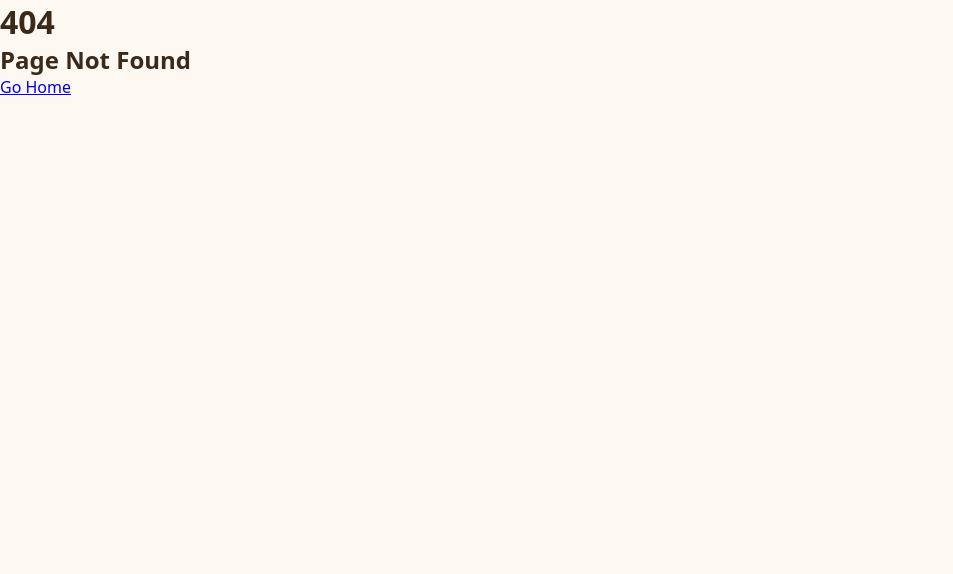
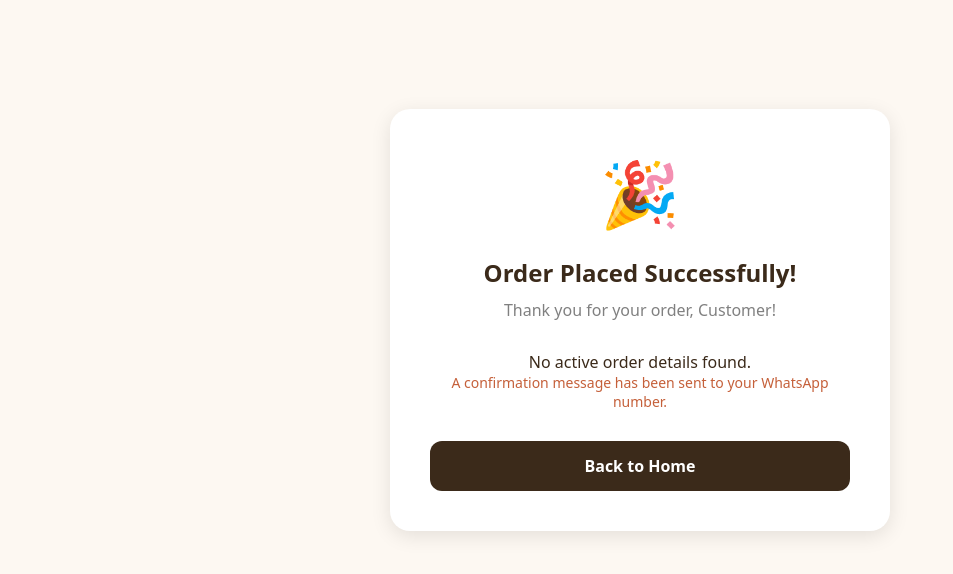
Before and after one commit to nidal-cmp/DRC, a React (Vite) app in the folder frontend/: page /success in a window 1280 px wide. Before the commit this address had no page. Shown: the top 574 px of the page, without its empty margins (0-953 px from the left). Built offline with nearby package versions, Linux system fonts and the light colour scheme.

Commit message:
Fix order API and deployment issues

```diff
--- a/frontend/src/App.jsx
+++ b/frontend/src/App.jsx
@@ -13,6 +13,7 @@ import Profile from "./pages/Profile";
 import Rewards from "./pages/Rewards";
 import Favorites from "./pages/Favorites";
 import OrderHistory from "./pages/OrderHistory";
+import Success from "./pages/Success";
 import NotFound from "./pages/NotFound";
 
 function App() {
@@ -29,6 +30,7 @@ function App() {
         <Route path="/menu" element={<Menu />} />
         <Route path="/cart" element={<Cart />} />
         <Route path="/checkout" element={<Checkout />} />
+        <Route path="/success" element={<Success />} />
         <Route path="/login" element={<Login />} />
         <Route path="/signup" element={<Signup />} />
         <Route path="/profile" element={<Profile />} />
--- a/frontend/src/index.css
+++ b/frontend/src/index.css
@@ -661,3 +661,83 @@ input {
   text-align: center;
   margin-bottom: 40px;
 }
+
+/* =========================
+   SUCCESS / RECEIPT PAGE
+========================= */
+
+.receipt-container {
+  min-height: 80vh;
+  display: flex;
+  justify-content: center;
+  align-items: center;
+  padding: 20px;
+}
+
+.receipt-card {
+  width: 100%;
+  max-width: 500px;
+  background: white;
+  padding: 40px;
+  border-radius: 20px;
+  box-shadow: 0 5px 20px rgba(0,0,0,0.1);
+  text-align: center;
+}
+
+.success-icon {
+  font-size: 64px;
+  margin-bottom: 20px;
+}
+
+.receipt-card h1 {
+  font-size: 24px;
+  color: #3B2A1A;
+  margin-bottom: 10px;
+}
+
+.thank-you {
+  color: gray;
+  margin-bottom: 30px;
+}
+
+.receipt-details {
+  background: #FDF8F2;
+  padding: 20px;
+  border-radius: 12px;
+  margin-bottom: 30px;
+  text-align: left;
+}
+
+.detail-row {
+  display: flex;
+  justify-content: space-between;
+  margin-bottom: 12px;
+  font-size: 16px;
+  color: #3B2A1A;
+}
+
+.detail-row:last-child {
+  margin-bottom: 0;
+}
+
+.whatsapp-note {
+  font-size: 14px;
+  color: #C5603A;
+  margin-bottom: 30px;
+}
+
+.home-btn {
+  width: 100%;
+  padding: 14px;
+  border: none;
+  border-radius: 12px;
+  background: #3B2A1A;
+  color: white;
+  font-size: 16px;
+  font-weight: 600;
+  transition: opacity 0.2s;
+}
+
+.home-btn:hover {
+  opacity: 0.9;
+}
--- a/frontend/src/pages/Menu.jsx
+++ b/frontend/src/pages/Menu.jsx
@@ -3,7 +3,7 @@ import { useState } from "react";
 import menu from "../data/menu.json";
 
 import Navbar from "../components/Navbar";
-import CartSidebar from "../components/CartSideBar";
+import CartSidebar from "../components/CartSidebar";
 import CategorySidebar from "../components/CategorySidebar";
 import SearchBar from "../components/SearchBar";
 import VegToggle from "../components/VegToggle";
--- a/frontend/src/pages/Success.jsx
+++ b/frontend/src/pages/Success.jsx
@@ -1,112 +1,40 @@
-import { useState } from "react";
-import { useCart } from "../context/CartContext";
-import { useNavigate } from "react-router-dom";
+import { useLocation, useNavigate } from "react-router-dom";
 
-export default function Checkout() {
-
-  const { cart } = useCart();
+export default function Success() {
+  const location = useLocation();
   const navigate = useNavigate();
-
-  const [name, setName] = useState("");
-  const [phone, setPhone] = useState("");
-  const [instructions, setInstructions] = useState("");
-
-  const total = cart.reduce(
-    (sum, item) => sum + item.price * item.quantity,
-    0
-  );
-
-  const placeOrder = async () => {
-
-    if (!name || !phone) {
-      alert("Please fill all fields");
-      return;
-    }
-
-    try {
-
-      const res = await fetch(
-        "https://drc.up.railway.app/api/order",
-        {
-          method: "POST",
-
-          headers: {
-            "Content-Type": "application/json",
-          },
-
-          body: JSON.stringify({
-            customer_name: name,
-            phone,
-            items: cart,
-            total_amount: total,
-            payment_status: "pending",
-            order_status: "received",
-            instructions
-          }),
-        }
-      );
-
-      const data = await res.json();
-
-      navigate("/success", {
-        state: {
-          orderId: data.order_id,
-          total,
-          name
-        }
-      });
-
-    } catch (err) {
-
-      console.log(err);
-
-      alert("Server Error");
-
-    }
-
-  };
+  const { orderId, total, name } = location.state || {};
 
   return (
+    <div className="receipt-container">
+      <div className="receipt-card">
+        <div className="success-icon">🎉</div>
+        <h1>Order Placed Successfully!</h1>
+        <p className="thank-you">Thank you for your order, {name || "Customer"}!</p>
 
-    <div className="checkout-page">
+        {orderId ? (
+          <div className="receipt-details">
+            <div className="detail-row">
+              <span>Order ID</span>
+              <strong>#{orderId}</strong>
+            </div>
+            <div className="detail-row">
+              <span>Total Amount</span>
+              <strong>₹{total}</strong>
+            </div>
+          </div>
+        ) : (
+          <p className="no-details">No active order details found.</p>
+        )}
 
-      <h1>Checkout</h1>
+        <p className="whatsapp-note">
+          A confirmation message has been sent to your WhatsApp number.
+        </p>
 
-      <input
-        placeholder="Your Name"
-        value={name}
-        onChange={(e) =>
-          setName(e.target.value)
-        }
-      />
-
-      <input
-        placeholder="Phone Number"
-        value={phone}
-        onChange={(e) =>
-          setPhone(e.target.value)
-        }
-      />
-
-      <textarea
-        placeholder="Special Instructions"
-        value={instructions}
-        onChange={(e) =>
-          setInstructions(e.target.value)
-        }
-      />
-
-      <h2>Total: ₹{total}</h2>
-
-      <button
-        className="checkout-btn"
-        onClick={placeOrder}
-      >
-        Place Order
-      </button>
-
+        <button className="home-btn" onClick={() => navigate("/")}>
+          Back to Home
+        </button>
+      </div>
     </div>
-
   );
-
 }
```
